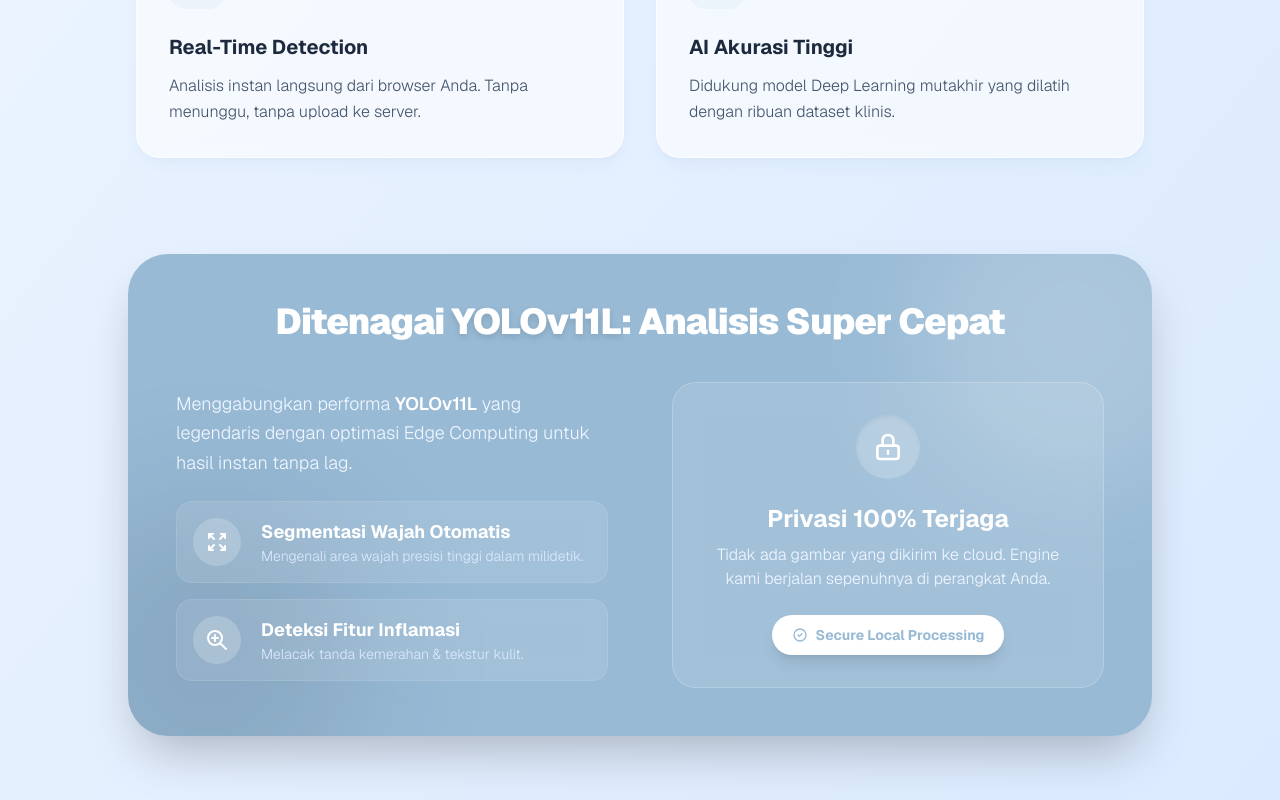
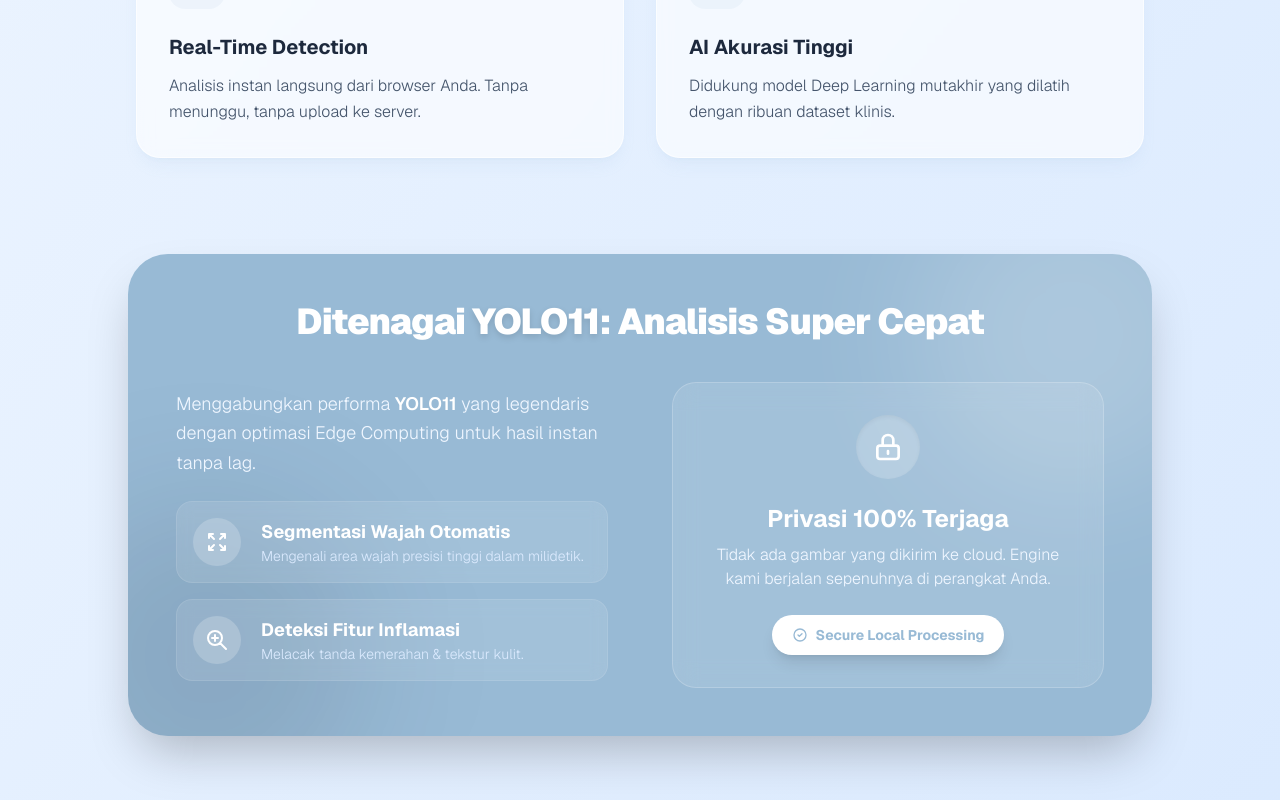
Before and after one commit to EgaAprianto8/acne-detection, a Next.js app: page /acne-detection in a window 1280 px wide. Shown: the part 843-1643 px from the top of the page. Built offline with nearby package versions, Linux system fonts and the light colour scheme.

Commit message:
[ADD] - Fix Content Website

```diff
--- a/app/acne-detection/page.tsx
+++ b/app/acne-detection/page.tsx
@@ -370,10 +370,10 @@
             <div className="absolute top-0 right-0 -mt-20 -mr-20 w-80 h-80 bg-white/20 rounded-full blur-3xl transition-transform duration-1000 group-hover:scale-110"></div>
             <div className="absolute bottom-0 left-0 -mb-20 -ml-20 w-80 h-80 bg-slate-900/10 rounded-full blur-3xl transition-transform duration-1000 group-hover:scale-110"></div>
             <div className="relative z-10">
-                <h2 className="text-2xl md:text-4xl font-black text-center mb-10 tracking-tight">Ditenagai <span className="text-white drop-shadow-md">YOLOv11L</span>: <br className="md:hidden" /> Analisis Super Cepat</h2>
+                <h2 className="text-2xl md:text-4xl font-black text-center mb-10 tracking-tight">Ditenagai <span className="text-white drop-shadow-md">YOLO11</span>: <br className="md:hidden" /> Analisis Super Cepat</h2>
                 <div className="grid md:grid-cols-2 gap-10 md:gap-16 items-center">
                     <div className="space-y-6">
-                      <p className="text-blue-50 text-lg leading-relaxed font-light">Menggabungkan performa <span className="font-semibold text-white">YOLOv11L</span> yang legendaris dengan optimasi Edge Computing untuk hasil instan tanpa lag.</p>
+                      <p className="text-blue-50 text-lg leading-relaxed font-light">Menggabungkan performa <span className="font-semibold text-white">YOLO11</span> yang legendaris dengan optimasi Edge Computing untuk hasil instan tanpa lag.</p>
                       <div className="space-y-4">
                         <div className="flex items-center gap-5 p-4 bg-white/10 rounded-2xl backdrop-blur-sm border border-white/10 hover:bg-white/20 transition-all duration-300 hover:scale-[1.02] cursor-default group/item">
                           <div className="w-12 h-12 bg-white/20 rounded-full flex items-center justify-center shrink-0 group-hover/item:rotate-12 transition-transform duration-300"><svg className="w-6 h-6 text-white" fill="none" stroke="currentColor" viewBox="0 0 24 24"><path strokeLinecap="round" strokeLinejoin="round" strokeWidth="2" d="M4 8V4m0 0h4M4 4l5 5m11-1V4m0 0h-4m4 0l-5 5M4 16v4m0 0h4m-4 0l5-5m11 5l-5-5m5 5v-4m0 4h-4"></path></svg></div>
--- a/app/components/Disclaimer.tsx
+++ b/app/components/Disclaimer.tsx
@@ -59,7 +59,7 @@
               {/* Footer kecil (opsional) */}
               <div className="mt-4 flex items-center gap-2 text-xs text-gray-400 font-medium">
                 <Info size={14} />
-                <span>AI Accuracy Disclaimer: Model YOLOv11 Beta</span>
+                <span>AI Accuracy Disclaimer: Model YOLO11 Beta</span>
               </div>
             </div>
 
--- a/app/components/Features.tsx
+++ b/app/components/Features.tsx
@@ -11,7 +11,7 @@
 const features = [
   {
     title: 'Akurasi Tinggi',
-    desc: 'Didukung oleh model YOLOv11 terbaru yang dilatih khusus untuk deteksi kulit.',
+    desc: 'Didukung oleh model YOLO11 terbaru yang dilatih khusus untuk deteksi kulit.',
     icon: Target,
     color: 'bg-rose-100 text-rose-600',
   },
```
